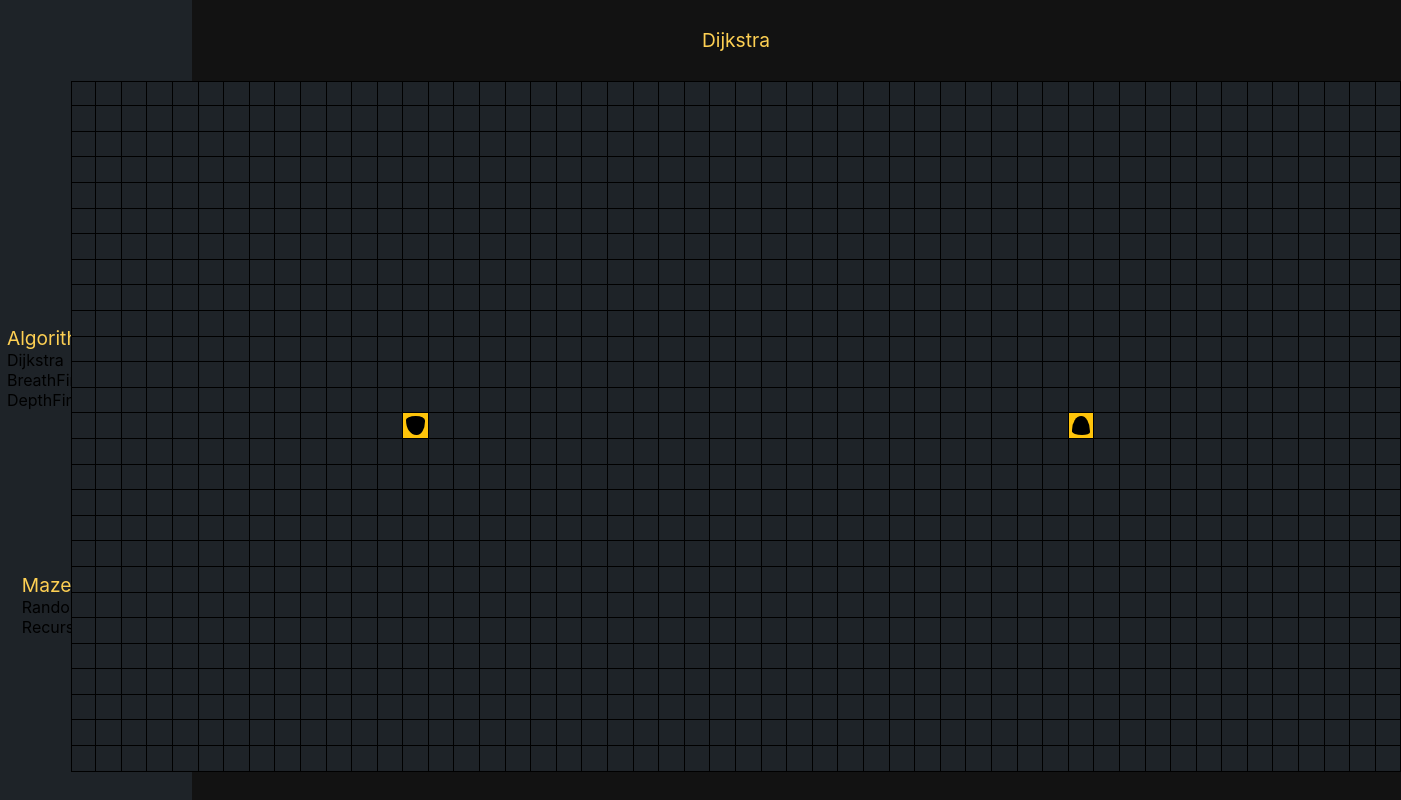
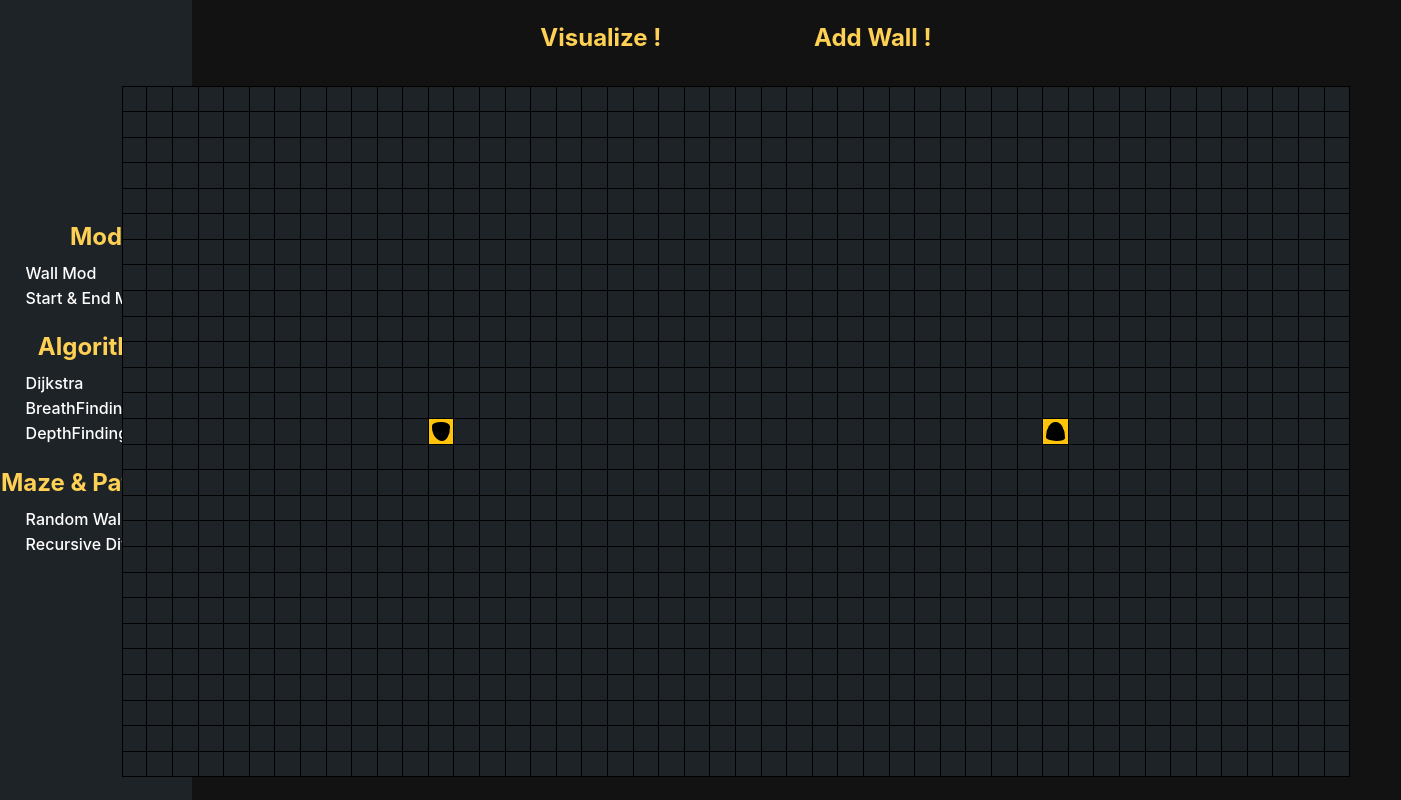
Before and after one commit to Herbin-Clement/graph-visu, a React (Create React App) app: page / in a window 1280 px wide. Shown: the whole page, 1401 px wide, since content can reach past the window. Built offline with nearby package versions, Linux system fonts and the light colour scheme.

Commit message:
update display

```diff
--- a/src/App.js
+++ b/src/App.js
@@ -2,44 +2,82 @@ import { useState } from 'react';
 
 import PathFindingVis from './Components/PathFindingVis/PathFindingVis.jsx';
 import Header from './Components/Header/Header.jsx';
+import { Dijkstra } from "./lib/Dijkstra/Dijktra.js";
+import { BreadthFirstSearch, DepthFirstSearch } from "./lib/firstSearch/Search.js";
+import { randomWall } from './lib/maze/randomWall.js';
 
 import './App.css';
 
 
-function App({ text, id }) {
+function App() {
+
+  const pathFinding = [{
+    name: "Dijkstra", algo: Dijkstra
+  }, {
+    name: "BreadthFirstSearch", algo: BreadthFirstSearch
+  }, {
+    name: "DepthFirstSearch", algo: DepthFirstSearch
+  }];
+
+  const mazePattern = [{
+    name: "Random", algo: randomWall
+  }]
 
   const [isVisualising, setIsVisualising] = useState(false);
-  const [isWallMode, setIsWallMode] = useState(true);
-  const [idCurrAlgoPath, setIdCurrAlgoPath] = useState(0);
+  const [isWallMode, setIsWallMode] = useState(false);
+  const [currentAlgo, setCurrentAlgo] = useState(pathFinding[2]);
+  const [mazePatternAlgo, setMazePatternAlgo] = useState(mazePattern[0]);
 
-  const startVisualise = () => {
+
+
+  const startVisualise = (ms) => {
     setIsVisualising(true);
+    endVisualise(ms);
   }
 
-  const endVisualise = () => {
-    setIsVisualising(false);
+  const endVisualise = (ms) => {
+    setTimeout(() => {
+      setIsVisualising(false);
+    }, ms);
   }
 
   const toggleWallMode = (newValue) => {
     setIsWallMode(newValue);
   }
 
-  const handlePathFindingClick = () => {
-    setIdCurrAlgoPath(prevState => prevState + 1);
-    console.log(idCurrAlgoPath);
+
+  const handleMazePatternsClick = (mazePattern) => {
+      setMazePatternAlgo(mazePattern[0]);
+  }
+
+  const handleModClick = (mod) => {
+      setIsWallMode(mod);
+  }
+
+  const handleAlgorithmClick = (algorithm) => {
+    let algo = null;
+    pathFinding.forEach(e => {
+      if (e.name === algorithm) algo = e;
+    });
+    setCurrentAlgo(() => algo);
   }
 
   return (
     <div className="App">
-      <Header startVisualise={startVisualise}
-              isVisualising={isVisualising}
+      <Header isVisualising={isVisualising}
+              handleAlgorithmClick={handleAlgorithmClick}
+              handleModClick={handleModClick}
+              handleMazePatternsClick={handleMazePatternsClick}
               isWallMode={isWallMode}
               toggleWallMode={toggleWallMode}
-              handlePathFindingClick={handlePathFindingClick}/>
-      <PathFindingVis endVisualise={endVisualise}
+              />
+      <PathFindingVis startVisualise={startVisualise}
+                      endVisualise={endVisualise}
                       isVisualising={isVisualising}
                       isWallMode={isWallMode}
-                      idCurrAlgoPath={idCurrAlgoPath}/>
+                      pathFindingAlgo={currentAlgo}
+                      mazePatternAlgo={mazePatternAlgo}
+                      />
     </div>
   );
 }
--- a/src/Components/Header/Header.css
+++ b/src/Components/Header/Header.css
@@ -1,22 +1,36 @@
 .header {
     display: flex;
     flex-direction: column;
-    justify-content: space-evenly;
     align-items: center;
+    justify-content: center;
     height: 100%;
     width: 15%;
     background-color: #1E2328;
 }
 
-.vis-button {
+.disabled {
+    color: red;
+}
+
+.menu {
+    width: 100%;
+    margin-bottom: 10%;
+}
+
+.title {
+    margin-bottom: 1.5vh;
+    /* padding-left: 1.5vw; */
     color: #FED053;
+    text-align: center;
+    font-size: x-large;
     font-weight: 700;
     cursor: pointer;
-    min-width: 15vw;
-    text-align: center;
     user-select: none;
 }
 
-.disabled {
-    color: red;
+.itemList > div {
+    margin-bottom: 5px;
+    padding-left: 2vw;
+    color: white;
+    font-weight: 500;
 }
--- a/src/Components/Header/Header.jsx
+++ b/src/Components/Header/Header.jsx
@@ -1,17 +1,7 @@
 import './Header.css';
 
 
-const Header = ({ startVisualise, isVisualising, isWallMode, toggleWallMode, handlePathFindingClick }) => {
-
-    const handleClickVisualise = () => {
-        if (!isVisualising) {
-            startVisualise();
-        }
-    }
-
-    const handleClickWall = () => {
-        toggleWallMode(!isWallMode);
-    }
+const Header = ({ isVisualising, handleMazePatternsClick, handleModClick, handleAlgorithmCLick }) => {
 
     return (
         <div className="header">
@@ -24,12 +14,16 @@ const Header = ({ startVisualise, isVisualising, isWallMode, toggleWallMode, han
             <div onClick={() => handlePathFindingClick()} className={`vis-button`}>
                 Change path finding algorithm !
             </div> */}
-            <div className="">
-
+            <div className="menu">
+                <div className="title">Mod</div>
+                <div className="itemList">
+                    <div>Wall Mod</div>
+                    <div>Start & End Mod</div>
+                </div>
             </div>
             <div className="menu">
                 <div className="title">Algorithm</div>
-                <div className="list">
+                <div className="itemList">
                     <div>Dijkstra</div>
                     <div>BreathFindingAlgorithm</div>
                     <div>DepthFindingAlgorithm</div>
@@ -37,7 +31,7 @@ const Header = ({ startVisualise, isVisualising, isWallMode, toggleWallMode, han
             </div>
             <div className="menu">
                 <div className="title">Maze & Patterns</div>
-                <div className="list">
+                <div className="itemList">
                     <div>Random Wall</div>
                     <div>Recursive Division</div>
                 </div>
--- a/src/Components/PathFindingVis/PathFindingVis.css
+++ b/src/Components/PathFindingVis/PathFindingVis.css
@@ -16,3 +16,9 @@
     color: #FED053;
     font-size: larger;
 }
+
+.button {
+    width: 50%;
+    display: flex;
+    justify-content: space-around;
+}
--- a/src/Components/PathFindingVis/PathFindingVis.jsx
+++ b/src/Components/PathFindingVis/PathFindingVis.jsx
@@ -2,36 +2,12 @@ import { useEffect, useState, useRef } from "react";
 import { Dijkstra } from "../../lib/Dijkstra/Dijktra.js";
 import { BreadthFirstSearch, DepthFirstSearch } from "../../lib/firstSearch/Search.js";
 import { createGridGraph, getPath, w, h, x_start_initial, x_end_initial, y_initial } from "../../lib/lib.js";
-import  { divide } from '../../lib/maze/recursiveDivision.js';
 import { randomWall } from '../../lib/maze/randomWall.js';
 import Node from "../Node/Node.jsx";
 import './PathFindingVis.css';
 
-const PathFindingVis = ({ isVisualising, endVisualise, isWallMode, idCurrAlgoPath }) => {
-
-  const pathFinding = [{
-    name: "Dijkstra", algo: Dijkstra
-  }, {
-    name: "BreadthFirstSearch", algo: BreadthFirstSearch
-  }, {
-    name: "DepthFirstSearch", algo: DepthFirstSearch
-  }];
-
-
-  const didMount = useRef(false);
-
-  const [startNode, setStartNode] = useState(x_start_initial + y_initial * w);
-  const [endNode, setEndNode] = useState(x_end_initial + y_initial * w);
-  const [graph, setGraph] = useState(createGridGraph(w, h));
-  const [grid, setGrid] = useState(graph.getGraphRepresentation());
-  const [click, setClick] = useState(0);
-  const [speed, setSpeed] = useState(5);
-
-  useEffect(() => {
-    console.log(idCurrAlgoPath % pathFinding.length);
-    // const wall = divide(graph, 0, 0, w, h, 0, 2);
-    const data = pathFinding[idCurrAlgoPath % pathFinding.length].algo(graph, startNode, endNode);
-    if (didMount.current) {
+const visualisation = (graph, startNode, endNode, speed, pathFindingAlgo) => {
+  const data = pathFindingAlgo.algo(graph, startNode, endNode);
       data.display.forEach((v, i) => {
         setTimeout(() => {
           const node = document.getElementsByClassName(`id-${v}`)[0];
@@ -50,50 +26,56 @@ const PathFindingVis = ({ isVisualising, endVisualise, isWallMode, idCurrAlgoPat
           });
         }, data.display.length * speed);
       }
+}
+
+const PathFindingVis = ({ isVisualising, startVisualise, pathFindingAlgo, isWallMode, mazePatternAlgo }) => {
+
+  const didMount = useRef(false);
+
+  const [startNode, setStartNode] = useState(x_start_initial + y_initial * w);
+  const [endNode, setEndNode] = useState(x_end_initial + y_initial * w);
+  const [graph, setGraph] = useState(createGridGraph(w, h));
+  const [grid, setGrid] = useState(graph.getGraphRepresentation());
+  const [click, setClick] = useState(0);
+  const [speed, setSpeed] = useState(5);
+
+  useEffect(() => {
+    if (didMount.current) {
+      visualisation(graph, startNode, endNode, speed, pathFindingAlgo);
     } else {
       didMount.current = true;
     }
   }, [isVisualising]);
 
   const handleClick = (id) => {
-    // console.log(`isWallMode ? ${isWallMode}`);
     if (isWallMode) {
-      toggleNode(id);
+      toggleWall(id);
     } else {
       setClick(prevState => prevState + 1);
       if (click % 2 === 0){
         setStartNode(id);
-        // setData(Dijkstra(graph, id, endNode));
       } else {
         setEndNode(id);
-        // setData(Dijkstra(graph, startNode, id));
       }
     }
   }
 
-  const toggleNode = (id) => {
+  const toggleWall = (id) => {
     setGraph(prevState => {
       prevState.toggle_vertice(id);
       return prevState;
     });
     const node = document.getElementsByClassName(`id-${id}`)[0];
     node.classList.toggle("wall");
-    // setGrid(prevGrid => {
-    //   const x = id % h;
-    //   const y = Math.floor(id / h);
-    //   prevGrid[y][x] = true;
-    //   return prevGrid;
-    // });
   }
 
   const addWall = () => {
     clearGrid();
-    const wall = randomWall(w, h, startNode, endNode);
-    console.log(wall);
+    const wall = mazePatternAlgo.algo(w, h, startNode, endNode);
     let i = 0;
     wall.forEach(id => {
       setTimeout(() => {
-        toggleNode(id);
+        toggleWall(id);
       }, i * 10);
       i++;
     });
@@ -110,12 +92,15 @@ const PathFindingVis = ({ isVisualising, endVisualise, isWallMode, idCurrAlgoPat
 
   return (
     <div className="visualisation">
-        <div className="title" onClick={() => addWall()}>{pathFinding[idCurrAlgoPath % pathFinding.length].name}</div>
+        <div className="button">
+          <div className="title" onClick={() => startVisualise(speed * w * h)}>Visualize !</div>
+          <div className="title" onClick={() => addWall()}>Add Wall !</div>
+        </div>
         <div className="grid">
           {grid.map((row, y) => {
             return (
               <div key={y} className="row">
-                {row.map((cell, x) => {
+                {row.map((_, x) => {
                   const id = w * y + x;
                   const props = {
                     key:id,
--- a/src/lib/lib.js
+++ b/src/lib/lib.js
@@ -1,6 +1,6 @@
 import Graph from "./Graph/Graph.js";
 
-const w = 52;
+const w = 48;
 const h = 27;
 // const w = 58;
 // const h = 27;
```
